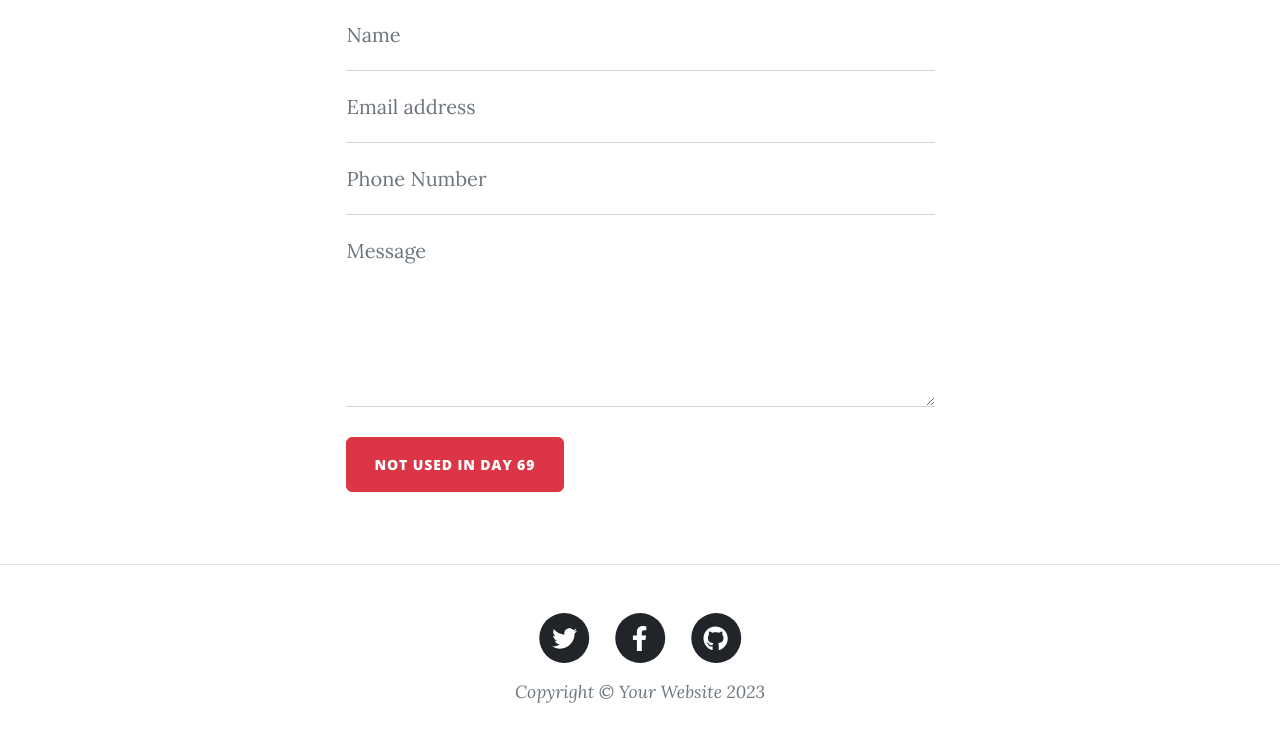
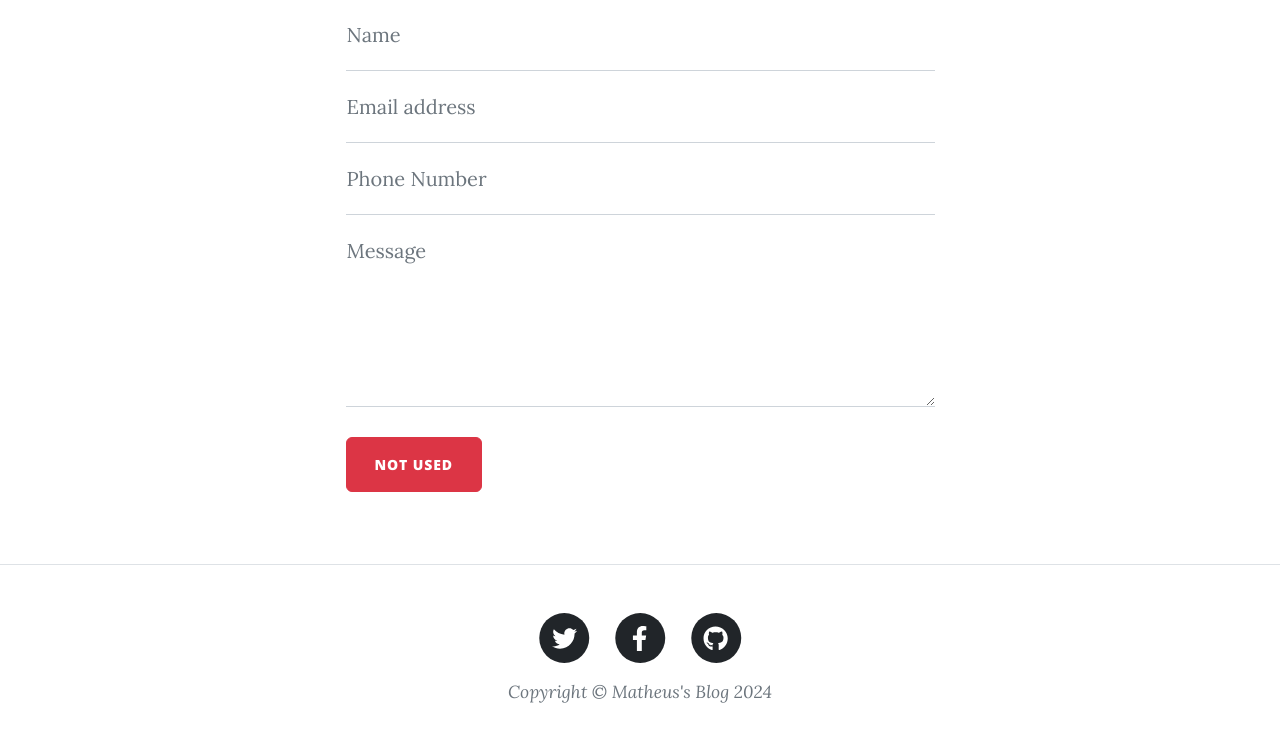
Before and after one commit to matheusmdeabreu/personal-blog, a Flask app: page /contact in a window 1280 px wide. Shown: the part 721-1475 px from the top of the page. Run offline with Flask 3, Linux system fonts and the light colour scheme; some libraries are stand-ins or nearby versions.

Commit message:
Change the name from Angela to Matheus

```diff
--- a/templates/contact.html
+++ b/templates/contact.html
@@ -88,7 +88,7 @@
               id="submitButton"
               type="submit"
             >
-              NOT USED in Day 69
+              NOT USED
             </button>
           </form>
         </div>
--- a/templates/footer.html
+++ b/templates/footer.html
@@ -29,7 +29,7 @@
                               </a>
                           </li>
                       </ul>
-                      <div class="small text-center text-muted fst-italic">Copyright &copy; Your Website 2023</div>
+                      <div class="small text-center text-muted fst-italic">Copyright &copy; Matheus's Blog 2024</div>
                   </div>
               </div>
           </div>
--- a/templates/header.html
+++ b/templates/header.html
@@ -5,7 +5,7 @@
   <meta name="viewport" content="width=device-width, initial-scale=1, shrink-to-fit=no" />
   <meta name="description" content="" />
   <meta name="author" content="" />
-  <title>Angela's Blog</title>
+  <title>Matheus' Blog</title>
   {% block styles %}
   <!-- Load Bootstrap-Flask CSS here -->
   {{ bootstrap.load_css() }}
```
